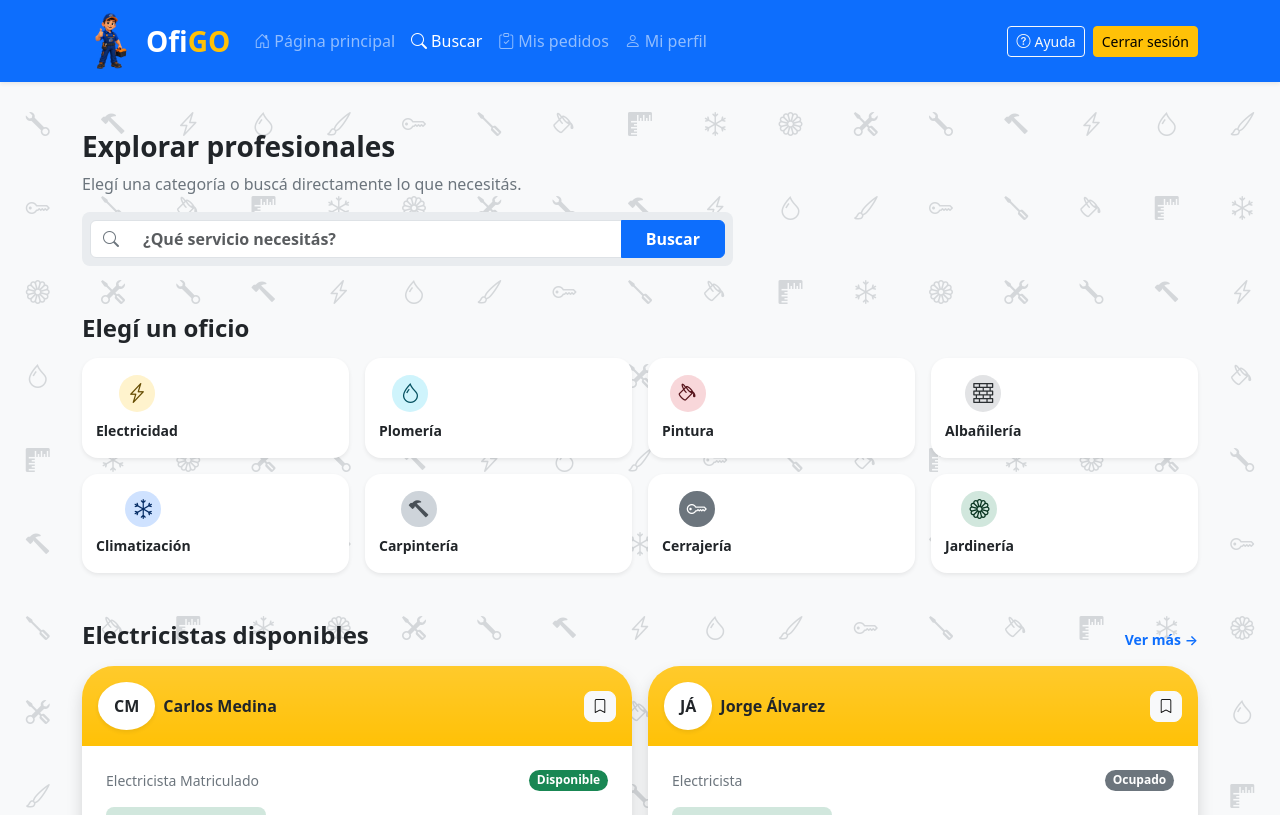
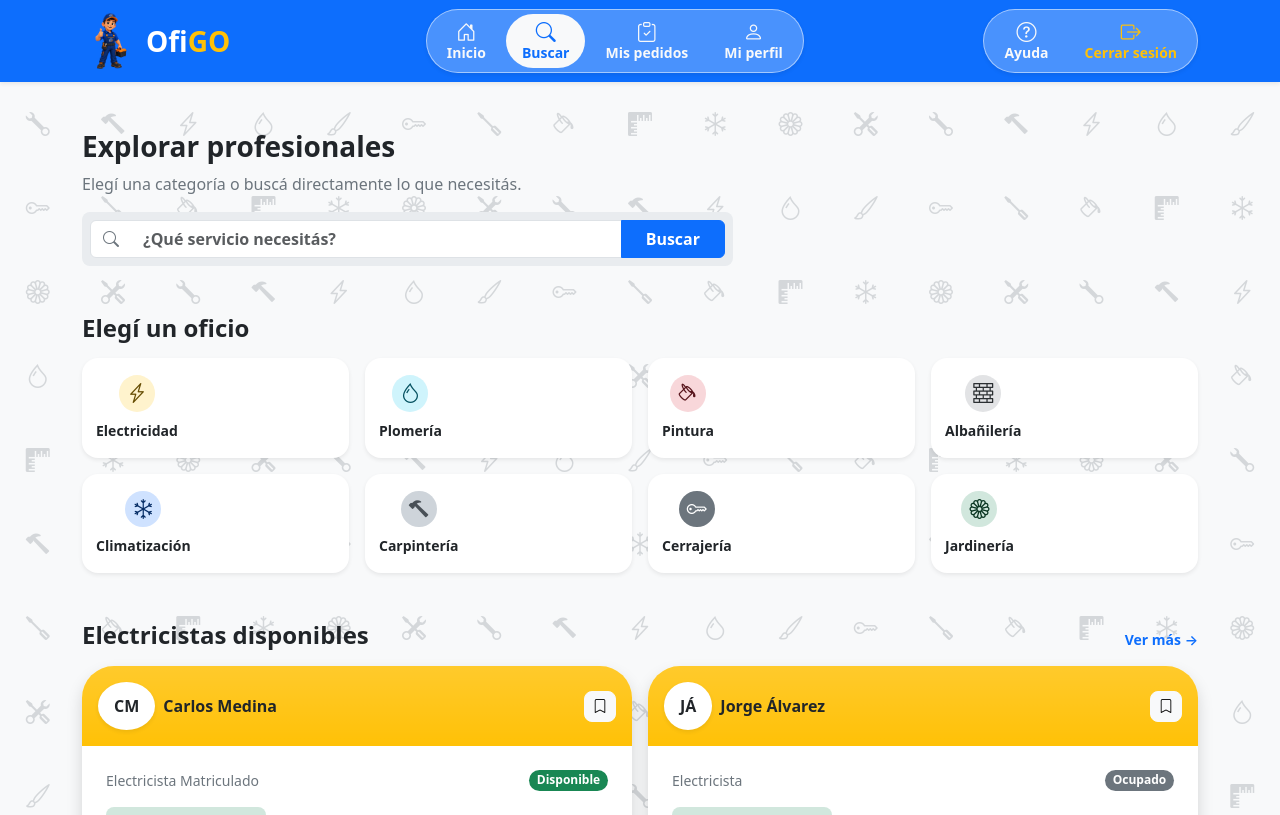
Before and after one commit to lumedina23/programacion4-c9-react, a React (Vite) app: page /oficios in a window 1280 px wide. Shown: the top 815 px of the page. Built offline with nearby package versions, Linux system fonts and the light colour scheme.

Commit message:
La navegación de la barra de arriba, los botones de ayuda y cerrar sesión  ahora tienen estilo con íconos

```diff
--- a/src/components/layout/Encabezado.jsx
+++ b/src/components/layout/Encabezado.jsx
@@ -1,12 +1,39 @@
 import { useState } from 'react'
-import { Button, Container, Nav, Navbar } from 'react-bootstrap'
+import { Container, Nav, Navbar } from 'react-bootstrap'
 import { Link, NavLink } from 'react-router-dom'
 import PanelAyuda from './PanelAyuda.jsx'
 import logo from '../../assets/img/hombrelogo.png'
 
+// Estilo tipo píldora (basado en un diseño de Uiverse.io, pasado a Bootstrap)
+const PILDORA = 'd-flex gap-1 p-1 rounded-pill bg-white bg-opacity-25 border border-white border-opacity-50 shadow-sm'
+const BOTON_PILDORA = 'btn border-0 rounded-pill flex-fill d-flex flex-column align-items-center px-3 py-2'
+
+// El link de la página actual queda blanco con texto azul; los demás se aclaran al pasar el mouse
+function claseLink({ isActive }) {
+  return `${BOTON_PILDORA} ${isActive ? 'btn-light text-primary' : 'btn-outline-light'}`
+}
+
+function ContenidoBoton({ icono, texto }) {
+  return (
+    <>
+      <i className={`bi ${icono} fs-5 lh-1`}></i>
+      <span className="small fw-semibold lh-1 mt-1">{texto}</span>
+    </>
+  )
+}
+
 function Encabezado({ rol, enPortada, alEntrarComoCliente, alCerrarSesion }) {
   const [mostrarAyuda, setMostrarAyuda] = useState(false)
   const esTrabajador = rol === 'trabajador'
+
+  const links = [
+    { destino: '/', icono: 'bi-house-door', texto: 'Inicio' },
+    ...(esTrabajador ? [] : [{ destino: '/oficios', icono: 'bi-search', texto: 'Buscar' }]),
+    esTrabajador
+      ? { destino: '/historial-trabajador', icono: 'bi-clipboard-check', texto: 'Pedidos' }
+      : { destino: '/historial', icono: 'bi-clipboard-check', texto: 'Mis pedidos' },
+    { destino: '/perfil', icono: 'bi-person', texto: 'Mi perfil' },
+  ]
 
   return (
     <>
@@ -33,27 +60,22 @@ function Encabezado({ rol, enPortada, alEntrarComoCliente, alCerrarSesion }) {
               </Nav>
             ) : (
               <>
-                <Nav className="me-auto">
-                  <Nav.Link as={NavLink} to="/" end>
-                    <i className="bi bi-house-door me-1"></i>Página principal
-                  </Nav.Link>
-                  {!esTrabajador && (
-                    <Nav.Link as={NavLink} to="/oficios"><i className="bi bi-search me-1"></i>Buscar</Nav.Link>
-                  )}
-                  <Nav.Link as={NavLink} to={esTrabajador ? '/historial-trabajador' : '/historial'}>
-                    <i className="bi bi-clipboard-check me-1"></i>
-                    {esTrabajador ? 'Pedidos recibidos' : 'Mis pedidos'}
-                  </Nav.Link>
-                  <Nav.Link as={NavLink} to="/perfil"><i className="bi bi-person me-1"></i>Mi perfil</Nav.Link>
-                </Nav>
+                <nav aria-label="Navegación principal" className={`${PILDORA} mx-auto my-2 my-md-0`}>
+                  {links.map((link) => (
+                    <NavLink key={link.destino} to={link.destino} end={link.destino === '/'} className={claseLink}>
+                      <ContenidoBoton icono={link.icono} texto={link.texto} />
+                    </NavLink>
+                  ))}
+                </nav>
 
-                <div className="d-flex gap-2 py-2 py-md-0">
-                  <Button variant="outline-light" size="sm" onClick={() => setMostrarAyuda(true)}>
-                    <i className="bi bi-question-circle me-1"></i>Ayuda
-                  </Button>
-                  <Button variant="warning" size="sm" onClick={alCerrarSesion}>
-                    Cerrar sesión
-                  </Button>
+                {/* Misma píldora para Ayuda y Cerrar sesión; Cerrar sesión va en amarillo para distinguirse */}
+                <div className={`${PILDORA} mb-2 mb-md-0`}>
+                  <button type="button" className={`${BOTON_PILDORA} btn-outline-light`} onClick={() => setMostrarAyuda(true)}>
+                    <ContenidoBoton icono="bi-question-circle" texto="Ayuda" />
+                  </button>
+                  <button type="button" className={`${BOTON_PILDORA} btn-outline-warning`} onClick={alCerrarSesion}>
+                    <ContenidoBoton icono="bi-box-arrow-right" texto="Cerrar sesión" />
+                  </button>
                 </div>
               </>
             )}
```
